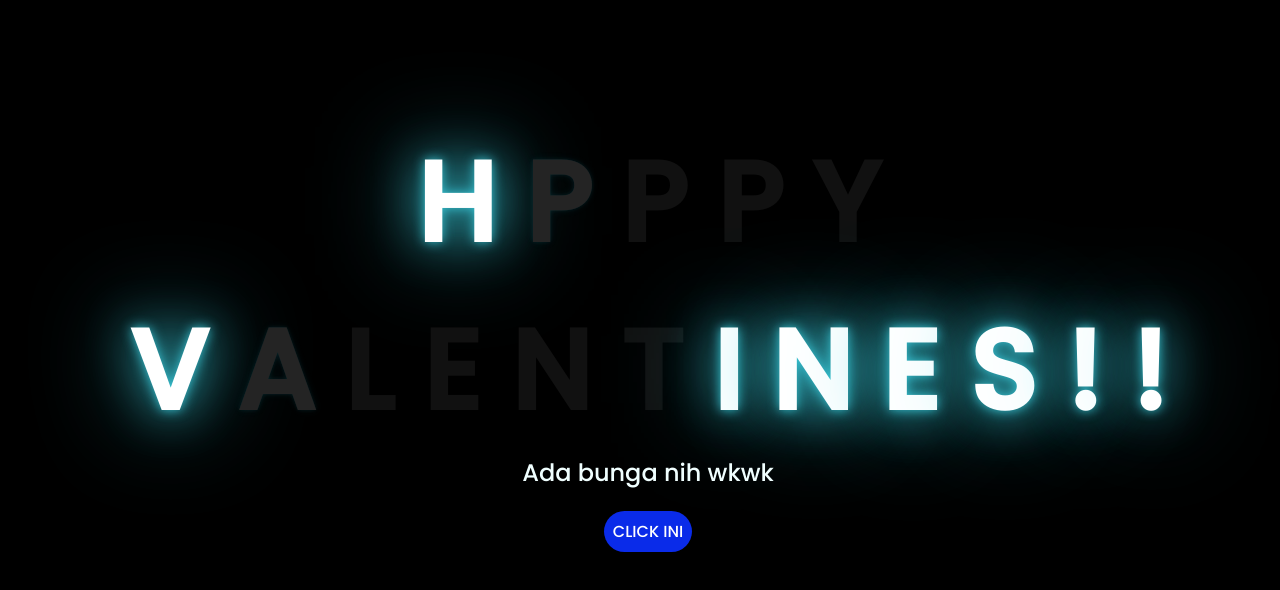
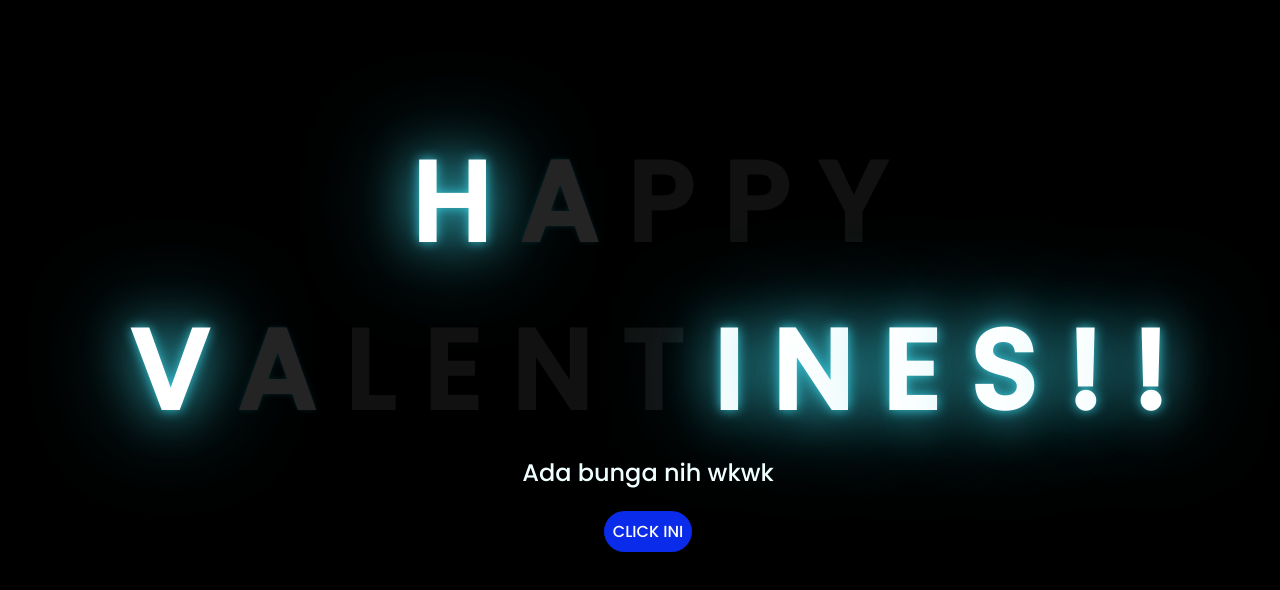
Before and after one commit to Valentino2307/Web-happy-valentine, a plain HTML site: page index.html in a window 1280 px wide. Drawn offline with Linux system fonts and the light colour scheme.

Commit message:
Update index.html

```diff
--- a/index.html
+++ b/index.html
@@ -13,7 +13,7 @@
 <body>
     <div class="greetings">
         <span>H</span>
-        <span>P</span>
+        <span>A</span>
         <span>P</span>
         <span>P</span>
         <span>Y</span>
```
